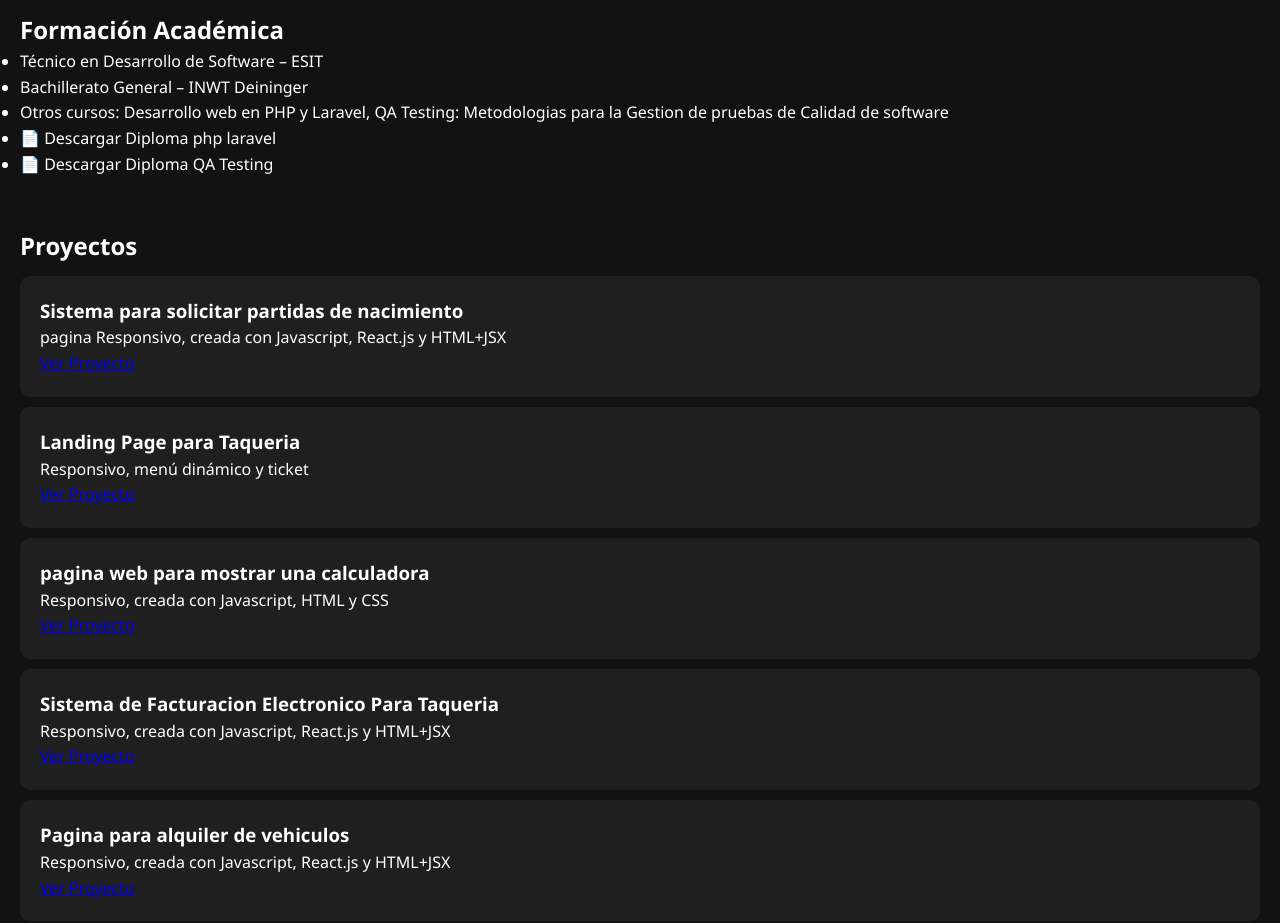
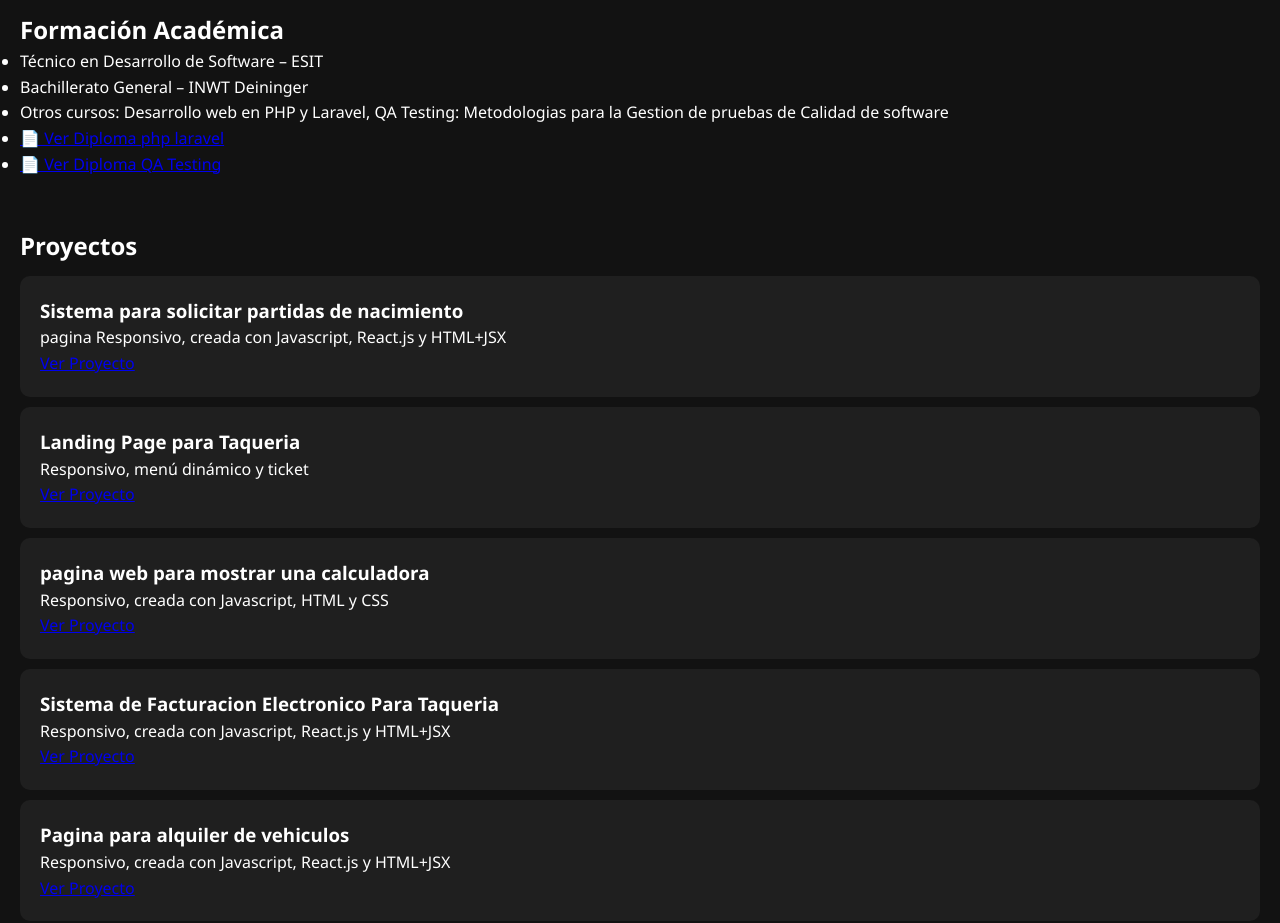
Before and after one commit to danielvll12/mipagina, a plain HTML site: page ProyectoWeb_DW1/index.html in a window 1280 px wide. Shown: the part 1040-1963 px from the top of the page. Drawn offline with Linux system fonts and the light colour scheme.

Commit message:
actualizar

```diff
--- a/ProyectoWeb_DW1/index.html
+++ b/ProyectoWeb_DW1/index.html
@@ -48,8 +48,8 @@
         <li>Técnico en Desarrollo de Software – ESIT</li>
         <li>Bachillerato General – INWT Deininger</li>
         <li>Otros cursos: Desarrollo web en PHP y Laravel, QA Testing: Metodologias para la Gestion de pruebas de Calidad de software</li>
-        <li><a href="6866bdaa23e57.pdf" target="_blank"></a>📄 Descargar Diploma php laravel</a></li>
-        <li><a href="68d19e0cea210.pdf" target="_blank"></a>📄 Descargar Diploma QA Testing</a></li>
+        <li><a href="6866bdaa23e57.pdf" target="_blank">📄 Ver Diploma php laravel</a></li>
+        <li><a href="68d19e0cea210.pdf" target="_blank">📄 Ver Diploma QA Testing</a></li>
       </ul>
     </section>
 
```
